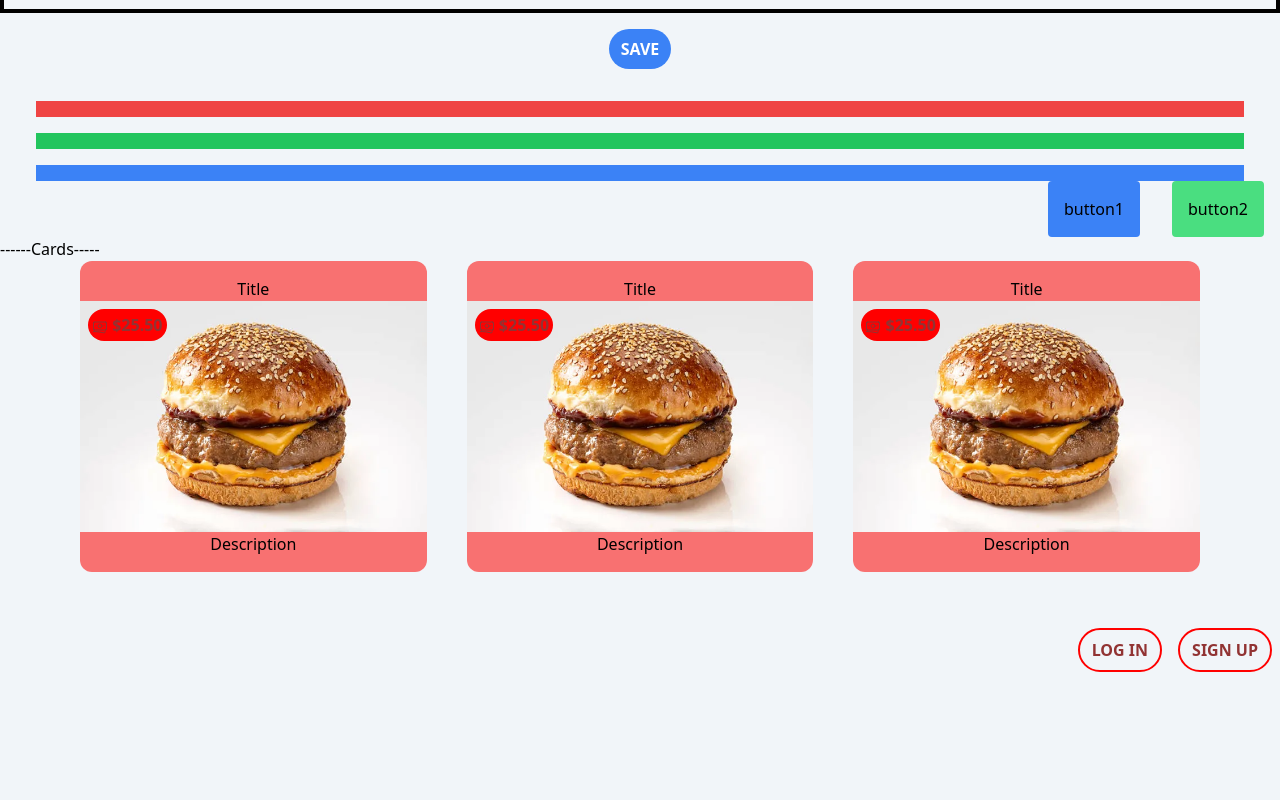
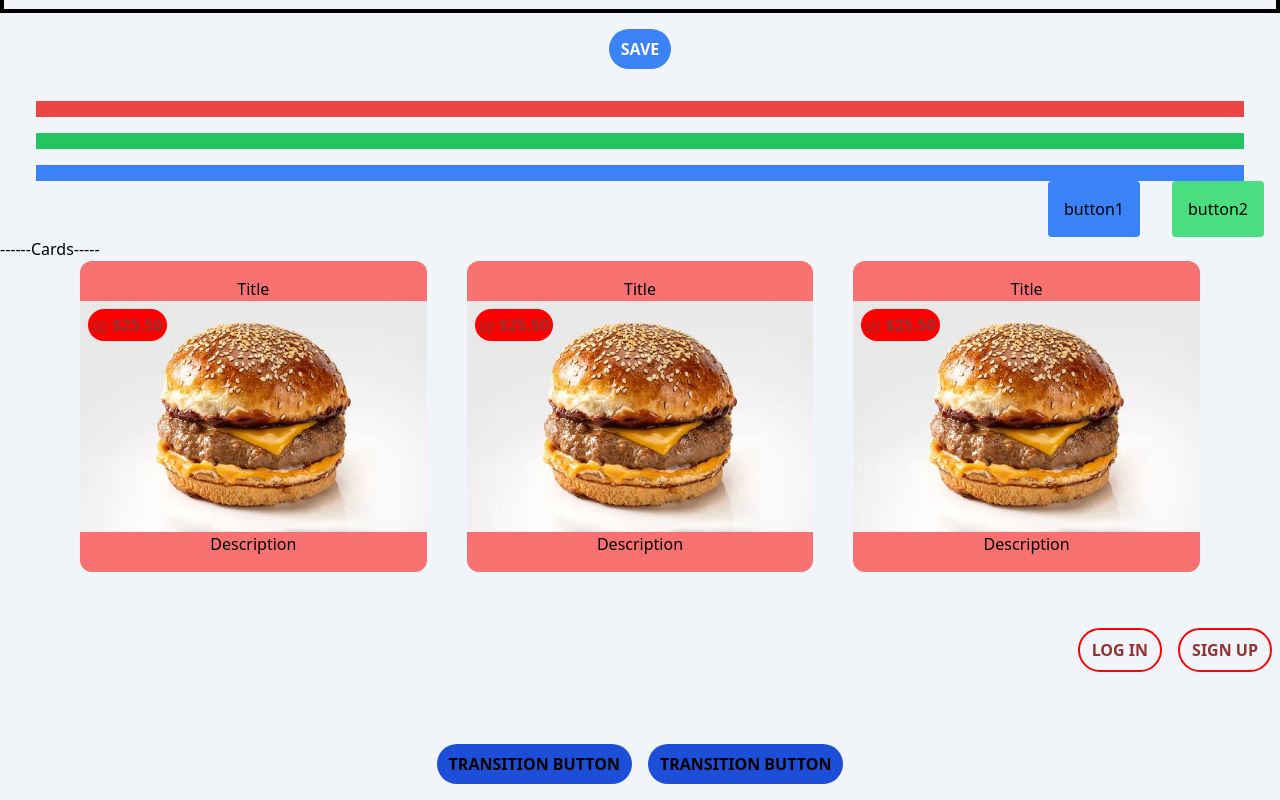
Before and after one commit to TanveerSingh31/TailwindCSS, a website: page public/index.html in a window 1280 px wide. Shown: the part 667-1467 px from the top of the page. Before the commit the page ends 1395 px from the top, so only its background shows below. Drawn offline with Linux system fonts and the light colour scheme.

Commit message:
Transitions

```diff
--- a/public/index.html
+++ b/public/index.html
@@ -103,6 +103,13 @@
 
 
 
+    <!-- Transitions -->
+    <div class="flex justify-center">
+        <div class="btn bg-blue-700 inline-block transform hover:scale-110 transition ease-out duration-300">Transition Button</div>
+        <div class="btn bg-blue-700 inline-block transform hover:scale-150 transition ease-out duration-300">Transition Button</div>
+    </div>
+
+
 
 </body>
 </html>
```
Also changed, not shown: public/output.css.
